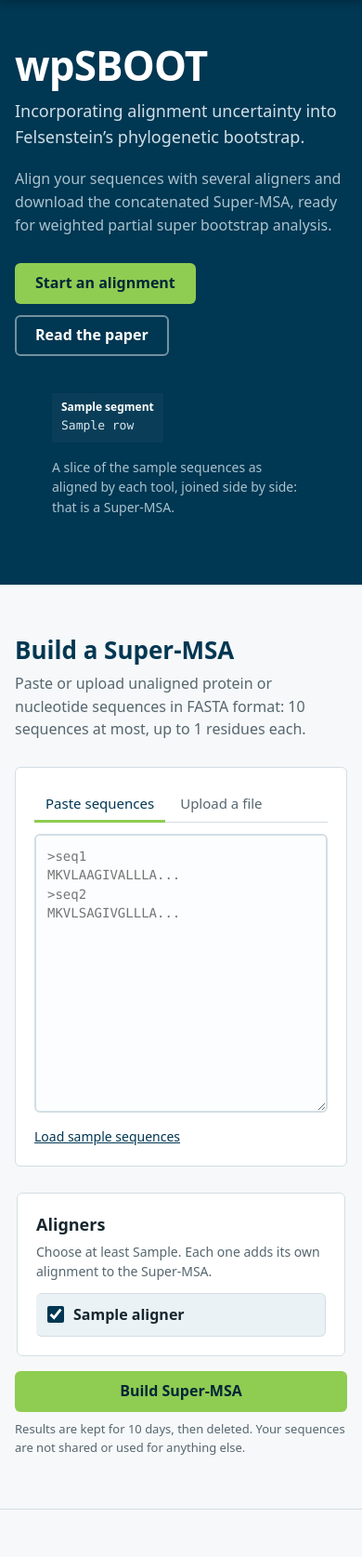
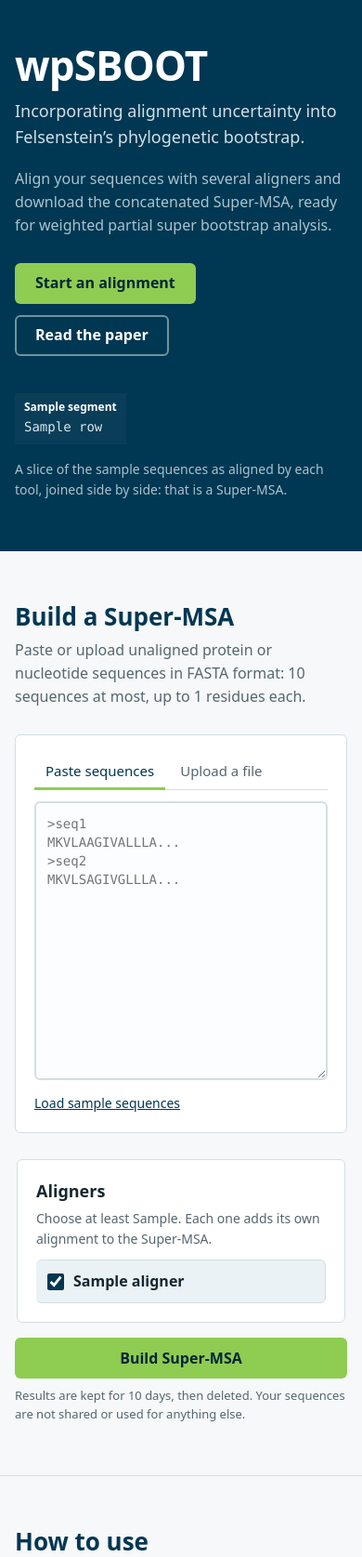
Before and after one commit to randyxu0711/wpSBOOT, a FastAPI app: template app/src/wpsboot/templates/index.html in a window 390 px wide. Shown: the part 119-1794 px from the top of the page at 93% size. Run offline with FastAPI, Linux system fonts and the light colour scheme; the template is opened without the code that fills it: most values are stand-ins (such as "Sample title", 1, 10 or a date in 2020); parts of the project's set-up code (start-up, migrations or seed data) failed here and were passed over; some libraries are stand-ins or nearby versions.

Commit message:
Polish frontend after browser review
Two-column hero on wide screens with a larger Super-MSA slice, fix the
misaligned details panels on the job page, wrap BibTeX, keep the
two-row header static on phones, and label retention as "Kept until".
Also fix a lint error in the toolchain integration test.

```diff
--- a/app/src/wpsboot/static/css/site.css
+++ b/app/src/wpsboot/static/css/site.css
@@ -70,6 +70,8 @@ code, pre, textarea.sequences { font-family: var(--mono); }
 }
 .nav a:hover { background: rgb(255 255 255 / 0.12); color: #fff; }
 @media (max-width: 720px) {
+  .topbar { position: static; }
+  html { scroll-padding-top: 0; }
   .topbar .wrap { flex-direction: column; align-items: flex-start; gap: 4px; padding-block: 10px; }
   .brand img { height: 32px; }
   .nav { margin-left: -10px; }
@@ -85,19 +87,21 @@ code, pre, textarea.sequences { font-family: var(--mono); }
 .hero .tagline { margin: 14px 0 0; max-width: 40ch; font-size: clamp(18px, 2.4vw, 22px); color: #cfe0e8; }
 .hero .lede { margin: 18px 0 0; max-width: var(--measure); color: #a9c3cf; }
 .hero .actions { margin-top: 28px; display: flex; flex-wrap: wrap; gap: 12px; }
+.hero-grid { display: grid; grid-template-columns: minmax(0, 1fr); gap: 40px; align-items: center; }
+@media (min-width: 1040px) { .hero-grid { grid-template-columns: minmax(0, 1fr) max-content; gap: 48px; } }
 
 /* The Super-MSA strip: four alignments of the same sequences, concatenated. */
-.supermsa { margin-top: 40px; }
+.supermsa { margin: 0; min-width: 0; }
 .supermsa-rows {
   display: grid; grid-auto-flow: column; grid-template-columns: repeat(4, max-content);
   gap: 0 3px; overflow-x: auto; padding-bottom: 6px;
-  font: 13px/1.45 var(--mono);
+  font: 14px/1.5 var(--mono);
 }
 .segment { padding: 8px 10px; border-top: 4px solid var(--seg); background: rgb(255 255 255 / 0.04); }
 .segment pre { margin: 0; font: inherit; color: #d9e7ee; }
 .segment pre .gap { color: rgb(255 255 255 / 0.28); }
 .segment .seg-name { display: block; margin-bottom: 4px; font: 600 12px/1.2 var(--sans); color: var(--seg); }
-.supermsa figcaption { margin-top: 10px; font-size: 14px; color: #a9c3cf; max-width: var(--measure); }
+.supermsa figcaption { margin-top: 10px; font-size: 14px; color: #a9c3cf; max-width: 46ch; }
 @media (prefers-reduced-motion: no-preference) {
   .segment { animation: join 700ms cubic-bezier(.2, .7, .2, 1) both; }
   .segment:nth-child(2) { animation-delay: 90ms; }
@@ -135,7 +139,7 @@ code, pre, textarea.sequences { font-family: var(--mono); }
 @media (max-width: 900px) { .submit-grid { grid-template-columns: minmax(0, 1fr); } }
 
 .panel { background: #fff; border: 1px solid var(--line); border-radius: var(--radius); padding: 20px; }
-.panel + .panel { margin-top: 16px; }
+.submit-grid .panel + .panel { margin-top: 16px; }
 .panel h3 { margin: 0 0 4px; font-size: 18px; }
 .panel .hint { margin: 0 0 12px; font-size: 14px; color: var(--slate); }
 
@@ -229,6 +233,7 @@ table.data td.num { text-align: right; font-variant-numeric: tabular-nums; }
 pre.bibtex {
   margin: 0; padding: 14px; overflow-x: auto; background: var(--navy-deep); color: #d9e7ee;
   border-radius: var(--radius); font-size: 13px; line-height: 1.5;
+  white-space: pre-wrap; overflow-wrap: anywhere;
 }
 .contact dl { display: grid; grid-template-columns: max-content 1fr; gap: 6px 16px; margin: 12px 0; }
 .contact dt { color: var(--slate); }
@@ -289,6 +294,8 @@ address { font-style: normal; color: var(--slate); }
 .admin-banner { background: var(--danger); color: #fff; padding: 10px 0; font-weight: 600; }
 .admin-main { padding-block: 28px 56px; }
 .admin-main h1 { margin: 0 0 16px; color: var(--navy); }
+.admin-main h2 { margin: 28px 0 12px; color: var(--navy); }
+.admin-main h1.mono { font-size: clamp(18px, 3vw, 26px); word-break: break-all; }
 .stat-row { display: flex; flex-wrap: wrap; gap: 12px; margin-bottom: 20px; }
 .stat { background: #fff; border: 1px solid var(--line); border-radius: var(--radius); padding: 10px 16px; min-width: 120px; }
 .stat b { display: block; font-size: 24px; font-variant-numeric: tabular-nums; }
--- a/app/src/wpsboot/templates/index.html
+++ b/app/src/wpsboot/templates/index.html
@@ -2,7 +2,8 @@
 {% block title %}wpSBOOT: Super-MSA builder for phylogenetic bootstrap{% endblock %}
 {% block main %}
 <section class="hero">
-  <div class="wrap">
+  <div class="wrap hero-grid">
+    <div>
     <h1>wpSBOOT</h1>
     <p class="tagline">Incorporating alignment uncertainty into Felsenstein’s phylogenetic bootstrap.</p>
     <p class="lede">
@@ -12,6 +13,7 @@
     <div class="actions">
       <a class="button button-primary" href="#submit">Start an alignment</a>
       <a class="button button-ghost" href="https://doi.org/10.1093/bioinformatics/btz082">Read the paper</a>
+    </div>
     </div>
 
     <figure class="supermsa">
@@ -170,16 +172,14 @@
         <a href="https://doi.org/10.1093/bioinformatics/btz082">doi:10.1093/bioinformatics/btz082</a>
       </p>
       <pre class="bibtex" id="bibtex">@article{chang2021wpsboot,
-  author  = {Chang, Jia-Ming and Floden, Evan W and Herrero, Javier
-             and Gascuel, Olivier and Di Tommaso, Paolo and Notredame, Cedric},
-  title   = {Incorporating alignment uncertainty into {Felsenstein's}
-             phylogenetic bootstrap to improve its reliability},
+  author = {Chang, Jia-Ming and Floden, Evan W and Herrero, Javier and Gascuel, Olivier and Di Tommaso, Paolo and Notredame, Cedric},
+  title = {Incorporating alignment uncertainty into {Felsenstein's} phylogenetic bootstrap to improve its reliability},
   journal = {Bioinformatics},
-  volume  = {37},
-  number  = {11},
-  pages   = {1506--1514},
-  year    = {2021},
-  doi     = {10.1093/bioinformatics/btz082}
+  volume = {37},
+  number = {11},
+  pages = {1506--1514},
+  year = {2021},
+  doi = {10.1093/bioinformatics/btz082}
 }</pre>
       <p><button type="button" class="link-button" id="copy-bibtex">Copy BibTeX</button> <span id="copy-status" aria-live="polite"></span></p>
     </div>
--- a/app/src/wpsboot/templates/job.html
+++ b/app/src/wpsboot/templates/job.html
@@ -10,7 +10,7 @@
       <div><dt>Sequences</dt><dd>{{ job.sequence_count }}</dd></div>
       <div><dt>Residues</dt><dd>{{ "{:,}".format(job.total_residues) }}</dd></div>
       <div><dt>Submitted</dt><dd><time data-local datetime="{{ job.created_at }}">{{ job.created_at[:16].replace('T', ' ') }} UTC</time></dd></div>
-      <div id="expires-row"><dt>Deleted after</dt><dd><time data-local datetime="{{ job.expires_at }}">{{ job.expires_at[:16].replace('T', ' ') }} UTC</time></dd></div>
+      <div id="expires-row"><dt>Kept until</dt><dd><time data-local datetime="{{ job.expires_at }}">{{ job.expires_at[:16].replace('T', ' ') }} UTC</time></dd></div>
     </dl>
   </div>
 </section>
```
Also changed, not shown: app/tests/test_tools.py (+8 -8 lines).
